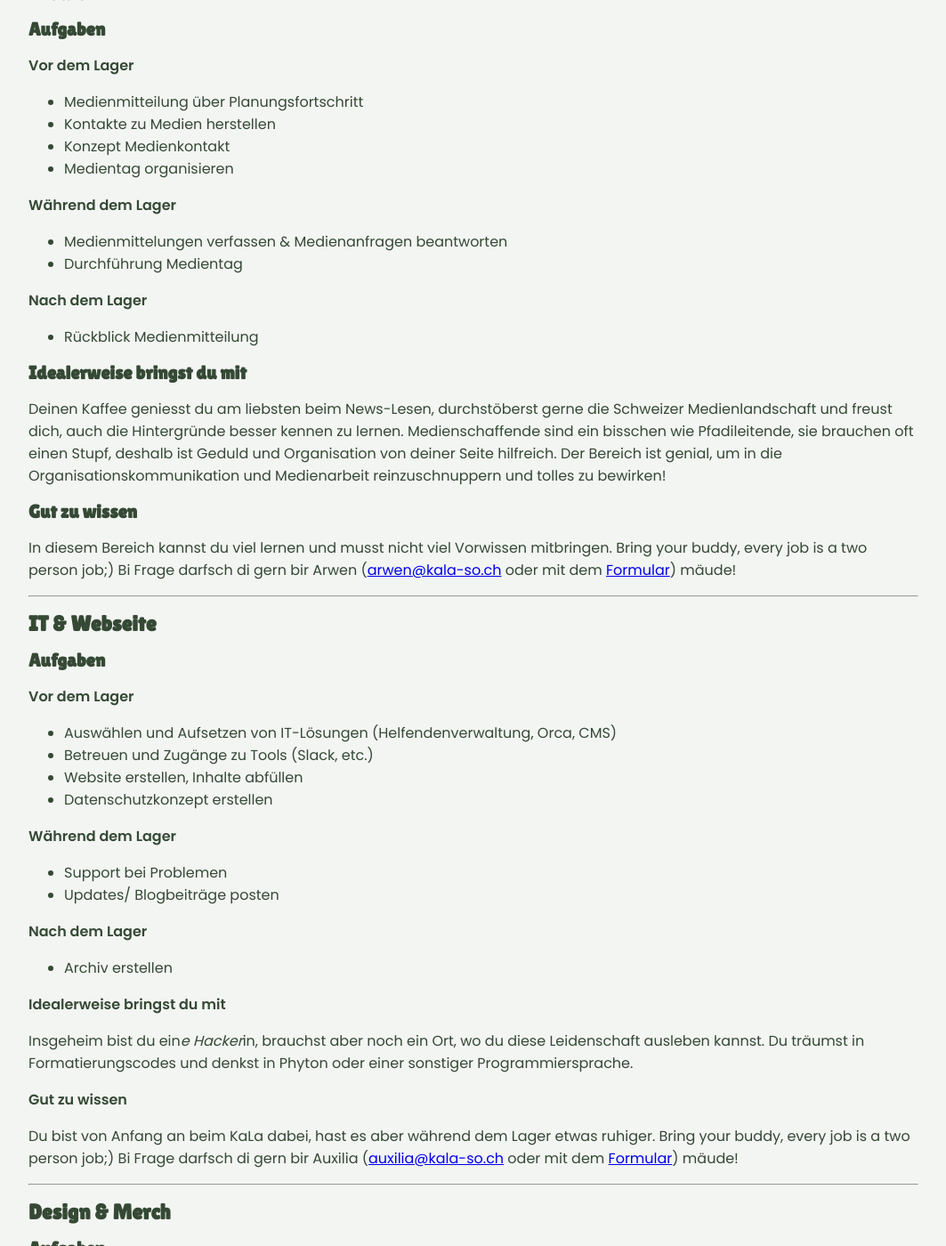
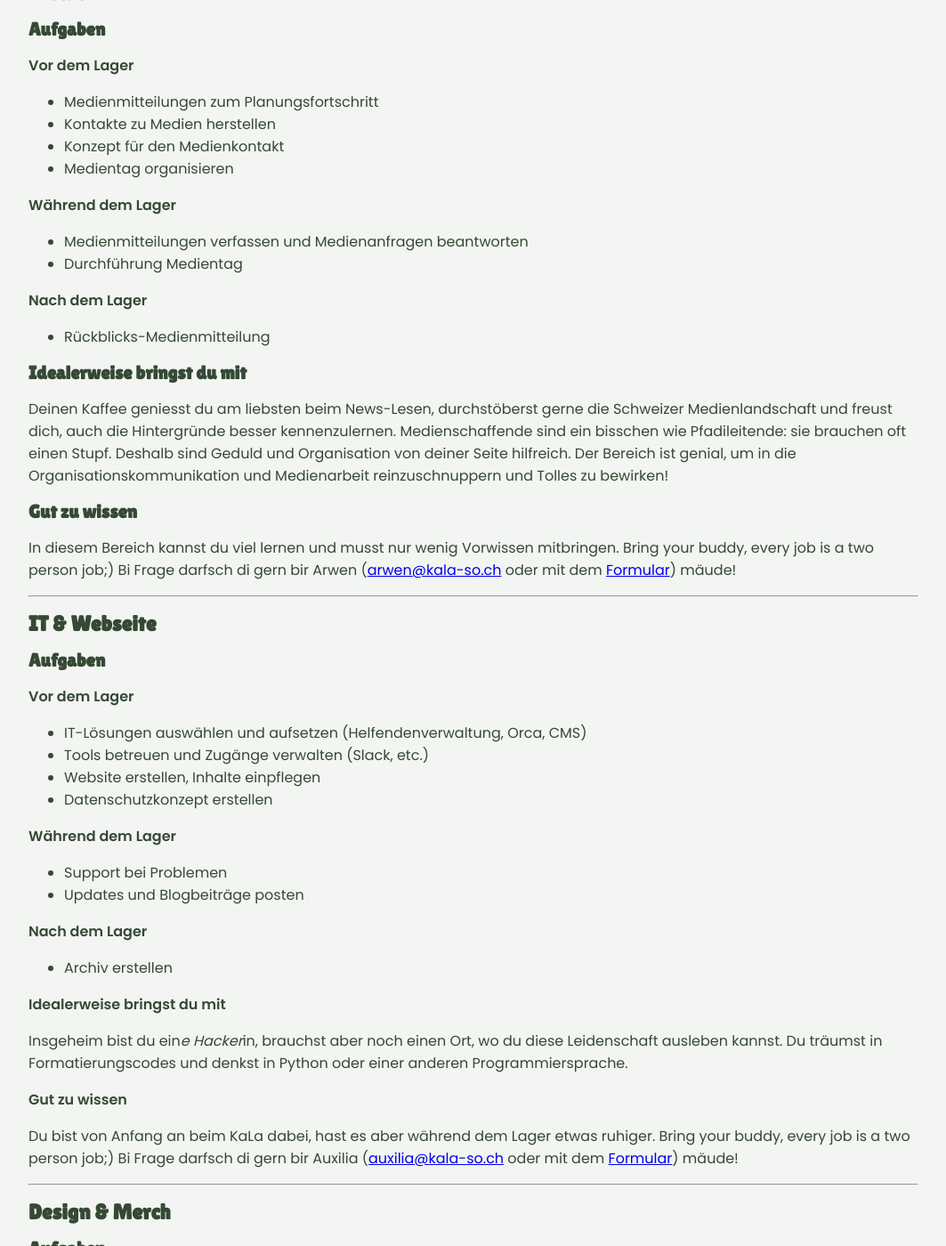
Before and after one commit to kala-so/ausschreibungen, a Jekyll site: the page built from _includes/10_komm.md, in a window 1280 px wide and 1400 px high, scrolled down 270 px. Shown: the whole window at 89% size, without its empty margins (108-1171 px from the left). Built offline with Jekyll 4.4.1, drawn with Linux system fonts in a browser that asks for light colours; our own code applies the rules of GitHub Pages for plain Markdown files; some of the changed text lies outside the part shown.

Commit message:
Update 10_komm.md

```diff
--- a/_includes/10_komm.md
+++ b/_includes/10_komm.md
@@ -4,27 +4,27 @@
 
 **Vor dem Lager**
 
-* Medienmitteilung über Planungsfortschritt
+* Medienmitteilungen zum Planungsfortschritt
 * Kontakte zu Medien herstellen
-* Konzept Medienkontakt
+* Konzept für den Medienkontakt
 * Medientag organisieren
 
 **Während dem Lager**
 
-* Medienmittelungen verfassen & Medienanfragen beantworten
+* Medienmitteilungen verfassen und Medienanfragen beantworten
 * Durchführung Medientag
 
 **Nach dem Lager**
 
-* Rückblick Medienmitteilung
+* Rückblicks-Medienmitteilung
 
 ### Idealerweise bringst du mit
 
-Deinen Kaffee geniesst du am liebsten beim News-Lesen, durchstöberst gerne die Schweizer Medienlandschaft und freust dich, auch die Hintergründe besser kennen zu lernen. Medienschaffende sind ein bisschen wie Pfadileitende, sie brauchen oft einen Stupf, deshalb ist Geduld und Organisation von deiner Seite hilfreich. Der Bereich ist genial, um in die Organisationskommunikation und Medienarbeit reinzuschnuppern und tolles zu bewirken!
+Deinen Kaffee geniesst du am liebsten beim News-Lesen, durchstöberst gerne die Schweizer Medienlandschaft und freust dich, auch die Hintergründe besser kennenzulernen. Medienschaffende sind ein bisschen wie Pfadileitende: sie brauchen oft einen Stupf. Deshalb sind Geduld und Organisation von deiner Seite hilfreich. Der Bereich ist genial, um in die Organisationskommunikation und Medienarbeit reinzuschnuppern und Tolles zu bewirken!
 
 ### Gut zu wissen
 
-In diesem Bereich kannst du viel lernen und musst nicht viel Vorwissen mitbringen. Bring your buddy, every job is a two person job;)
+In diesem Bereich kannst du viel lernen und musst nur wenig Vorwissen mitbringen. Bring your buddy, every job is a two person job;)
 Bi Frage darfsch di gern bir Arwen (<span class="obfuscated-email" data-user="arwen"></span>) mäude!
 
 ---
@@ -35,15 +35,15 @@ Bi Frage darfsch di gern bir Arwen (<span class="obfuscated-email" data-user="ar
 
 **Vor dem Lager**
 
-* Auswählen und Aufsetzen von IT-Lösungen (Helfendenverwaltung, Orca, CMS)
-* Betreuen und Zugänge zu Tools (Slack, etc.)
-* Website erstellen, Inhalte abfüllen
+* IT-Lösungen auswählen und aufsetzen (Helfendenverwaltung, Orca, CMS)
+* Tools betreuen und Zugänge verwalten (Slack, etc.)
+* Website erstellen, Inhalte einpflegen
 * Datenschutzkonzept erstellen
 
 **Während dem Lager**
 
 * Support bei Problemen
-* Updates/ Blogbeiträge posten
+* Updates und Blogbeiträge posten
 
 **Nach dem Lager**
 
@@ -51,7 +51,7 @@ Bi Frage darfsch di gern bir Arwen (<span class="obfuscated-email" data-user="ar
 
 **Idealerweise bringst du mit**
 
-Insgeheim bist du ein*e Hacker*in, brauchst aber noch ein Ort, wo du diese Leidenschaft ausleben kannst. Du träumst in Formatierungscodes und denkst in Phyton oder einer sonstiger Programmiersprache.
+Insgeheim bist du ein*e Hacker*in, brauchst aber noch einen Ort, wo du diese Leidenschaft ausleben kannst. Du träumst in Formatierungscodes und denkst in Python oder einer anderen Programmiersprache.
 
 **Gut zu wissen**
 
@@ -67,7 +67,7 @@ Bi Frage darfsch di gern bir Auxilia (<span class="obfuscated-email" data-user="
 
 **Vor dem Lager**
 
-* Branding KaLa: Logo und Vorlagen
+* KaLa-Branding: Logo und Vorlagen
 * Merchandise festlegen, designen und bestellen
 * Verkauf mit Kiosk koordinieren
 
@@ -100,7 +100,7 @@ Bi Frage darfsch di gern bir Auxilia (<span class="obfuscated-email" data-user="
 **Vor dem Lager**
 
 * Konzept erstellen, «Drehbuch» Lagerfilm
-* Planung «Foto- und Filmtermine»
+* Planung Foto- und Filmtermine
 * Ggf. Layout Fotobuch ausarbeiten
 
 **Während dem Lager**
@@ -131,28 +131,28 @@ Bi Frage darfsch di gern bir Auxilia (<span class="obfuscated-email" data-user="
 
 **Vor dem Lager**
 
-* Konzepte erstellen (Auflage, Erscheinungszeitpunkt, Podcast/ gesendetes Radio, Sendezeiten, Themen, etc.)
+* Konzepte erstellen (Auflage, Erscheinungszeitpunkt, Podcast / Lagerradio, Sendezeiten, Themen, etc.)
 * Abonnemente organisieren
 * Layout vorbereiten
-* Kontakt mit Druckerei
-* Updates für Eltern/ Interessierte (Blog)
+* Kontakt mit der Druckerei
+* Updates für Eltern und Interessierte (Blog)
 
 **Während dem Lager**
 
 * Redaktion: Artikel und Fotos
 * Layout
 * Ggf. Sponsorenbeiträge
-* Interviews/ Sendungen planen, aufnehmen und publizieren
-* Versand Abos
+* Interviews und Sendungen planen, aufnehmen und publizieren
+* Versand der Abos
 
 **Nach dem Lager**
 
-* Abrechnung Druckerei
+* Abrechnung mit der Druckerei
 * Abschlussbeitrag
 
 **Idealerweise bringst du mit**
 
-Journalismus hat dein Herz! Wörter und Sätze aneinanderreihen begeistert dich täglich. Oder du bist ein "Schnurri" und suchst den perfekten Ort dafür? Die Redaktion bietet genau diesen Platz.
+Journalismus hat dein Herz! Wörter und Sätze aneinanderzureihen begeistert dich täglich. Oder du bist ein "Schnurri" und suchst den perfekten Ort dafür? Die Redaktion bietet genau diesen Platz.
 
 **Gut zu wissen**
 
@@ -163,19 +163,19 @@ Bi Frage darfsch di gern bir Arwen (<span class="obfuscated-email" data-user="ar
 
 ## Social Media
 
-## Aufgaben
+### Aufgaben
 
 **Vor dem Lager**
 
 * Konzept erstellen
-* Planung und erstellen von Social Media Profilen
+* Planung und Erstellen von Social Media Profilen
 * Posts zum Planungsstand und Meilensteinen
 
 **Während dem Lager**
 
 * Content aufnehmen, erstellen
-* Social Media Posts
-* Kommentare/ DMs beantworten
+* Social-Media-Posts
+* Kommentare und DMs beantworten
 
 **Nach dem Lager**
 
```
Also changed, not shown: other parts of _includes/10_komm.md (+3 -3 lines).
